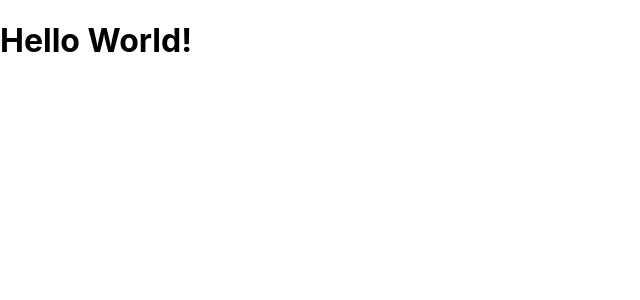
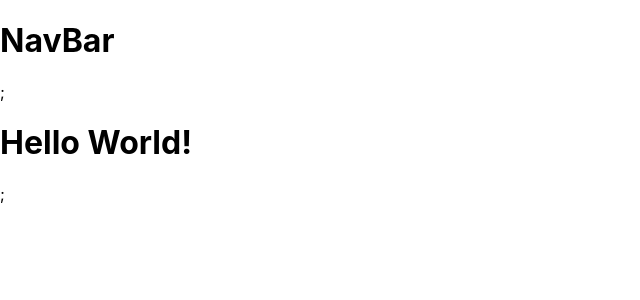
Before and after one commit to JacquelineQ/Latest-From-Mars, a React (Create React App) app: page / in a window 1280 px wide. Shown: the top 300 px of the page, without its empty margins (0-640 px from the left). Built offline with nearby package versions, Linux system fonts and the light colour scheme.

Commit message:
imported NavBar to App comp

```diff
--- a/src/App.js
+++ b/src/App.js
@@ -1,7 +1,13 @@
 import React from "react";
+import NavBar from "./NavBar";
 
 function App() {
-  return <h1>Hello World!</h1>;
+  return (
+    <>
+    <NavBar />;
+    <h1>Hello World!</h1>;
+    </>
+  )
 }
 
 export default App;
```
